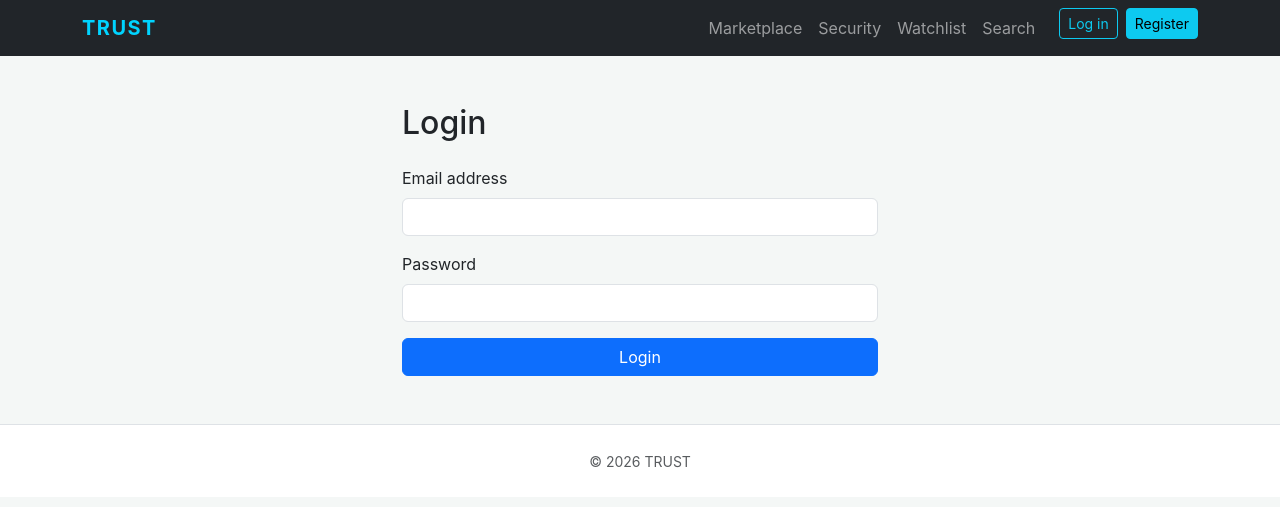
After one commit to jorgemar723/-trust-auction-system, a Flask app: page /login in a window 1280 px wide. The commit adds this page. Shown: the top 507 px of the page. Run offline with Flask 3, Linux system fonts and the light colour scheme.

Commit message:
PROJ-95 Add login functionality with PostgreSQL authentication

```diff
--- a/flask_app.py
+++ b/flask_app.py
@@ -158,6 +158,7 @@ def register():
             return redirect(url_for("register"))
 
         db = PostgresDB()
+        db.connect()
         result = db.create_user(email, password)
         db.close()
 
@@ -170,5 +171,34 @@ def register():
 
     return render_template("register.html")
 
+@app.route("/login", methods=["GET", "POST"])
+def login():
+    if request.method == "POST":
+        email = request.form.get("email", "").strip()
+        password = request.form.get("password", "").strip()
+
+        if not email or not password:
+            flash("Email and password are required.", "danger")
+            return redirect(url_for("login"))
+
+        db = PostgresDB()
+        user = db.get_user_by_email(email)
+        db.close()
+
+        if not user:
+            flash("No account found with that email.", "danger")
+            return redirect(url_for("login"))
+
+        user_id, user_email, password_hash = user
+
+        if bcrypt.checkpw(password.encode("utf-8"), password_hash.encode("utf-8")):
+            flash("Login successful!", "success")
+            return redirect(url_for("index"))
+        else:
+            flash("Incorrect password.", "danger")
+            return redirect(url_for("login"))
+
+    return render_template("login.html")
+
 if __name__ == "__main__":
     app.run(port=8000, debug=True)
--- a/templates/base.html
+++ b/templates/base.html
@@ -20,7 +20,7 @@
                 <li class="nav-item"><a class="nav-link" href="#">Search</a></li>
 
                 <li class="nav-item ms-lg-3">
-                    <a href="#" class="btn btn-outline-info btn-sm">Log in</a>
+                    <a href="{{ url_for('login') }}" class="btn btn-outline-info btn-sm">Log in</a>
                 </li>
 
                 <li class="nav-item ms-2">
@@ -32,8 +32,20 @@
 </nav>
 
 <main class="container my-5">
+    {% with messages = get_flashed_messages(with_categories=true) %}
+        {% if messages %}
+            {% for category, message in messages %}
+                <div class="alert alert-{{ category }} alert-dismissible fade show" role="alert">
+                    {{ message }}
+                    <button type="button" class="btn-close" data-bs-dismiss="alert"></button>
+                </div>
+            {% endfor %}
+        {% endif %}
+    {% endwith %}
+
     {% block content %}{% endblock %}
 </main>
+
 
 <footer class="text-center py-4 border-top mt-5 bg-white text-muted">
     <small>&copy; 2026 TRUST</small>
--- /dev/null
+++ b/templates/login.html
@@ -0,0 +1,33 @@
+{% extends "base.html" %}
+
+{% block content %}
+<div class="container mt-5" style="max-width: 500px;">
+    <h2 class="mb-4">Login</h2>
+
+    <form method="POST" action="{{ url_for('login') }}">
+        <div class="mb-3">
+            <label for="email" class="form-label">Email address</label>
+            <input
+                type="email"
+                class="form-control"
+                id="email"
+                name="email"
+                required
+            >
+        </div>
+
+        <div class="mb-3">
+            <label for="password" class="form-label">Password</label>
+            <input
+                type="password"
+                class="form-control"
+                id="password"
+                name="password"
+                required
+            >
+        </div>
+
+        <button type="submit" class="btn btn-primary w-100">Login</button>
+    </form>
+</div>
+{% endblock %}
```
Also changed, not shown: db/PostgresDB.py (+23 -0 lines).
